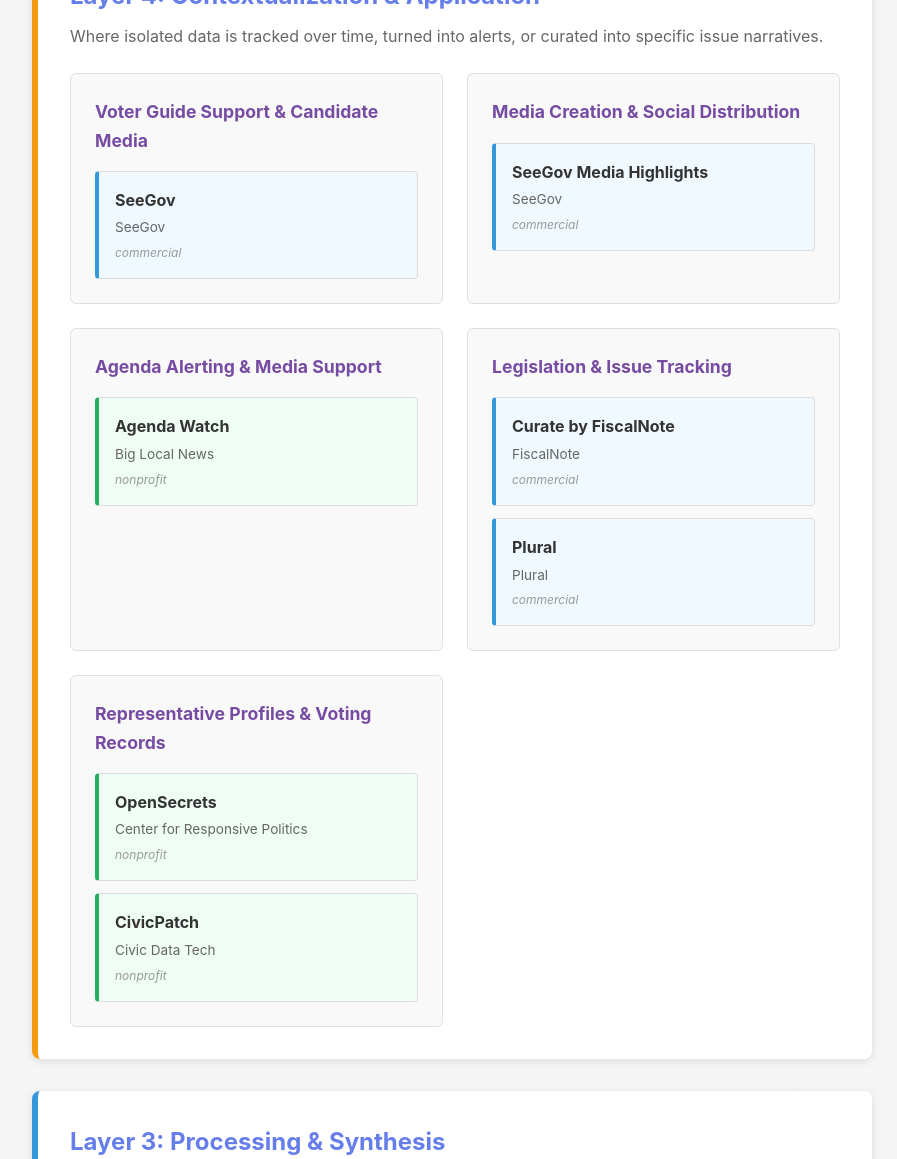
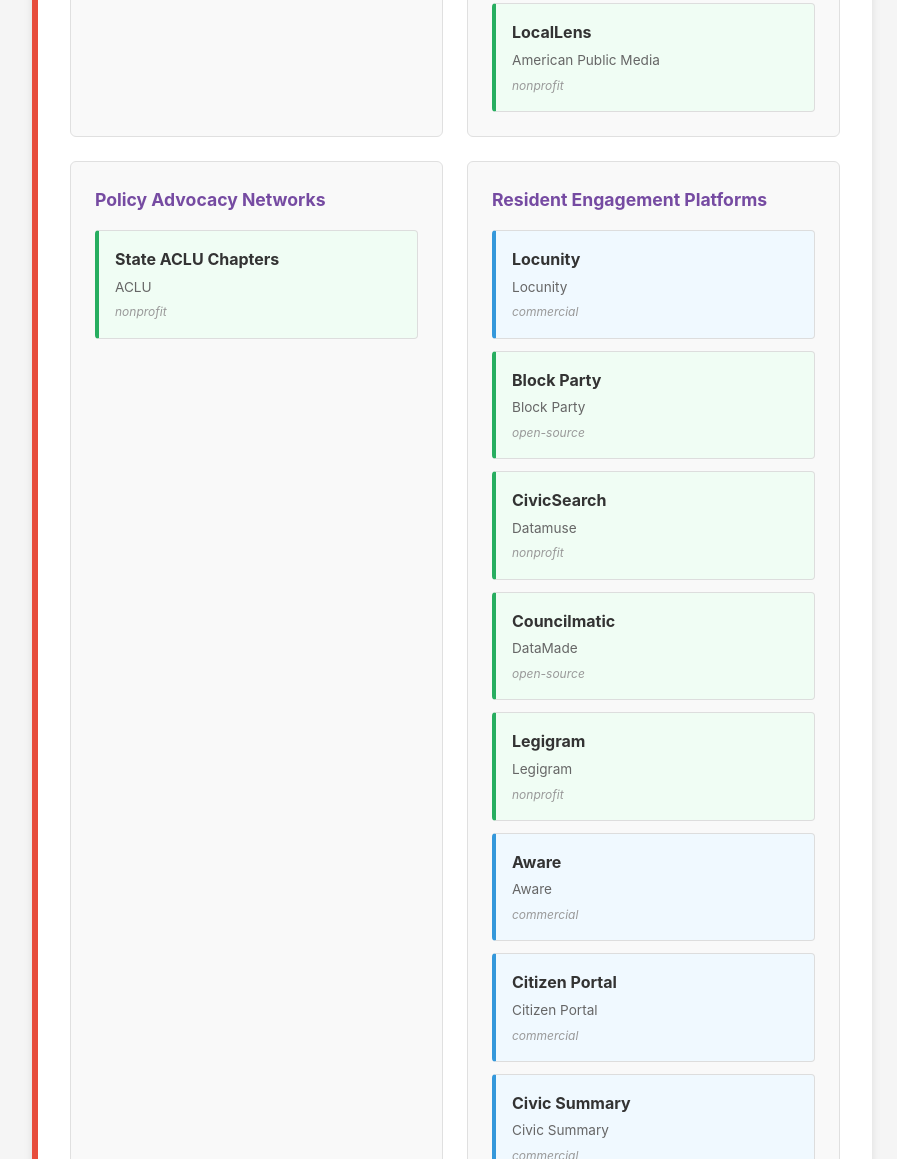
Before and after one commit to civicdatatech/local_democratic_information_infrastructure_stack, a plain HTML site: page docs/index.html in a window 1280 px wide. Shown: the part 1641-2800 px from the top of the page, without its empty margins (344-1241 px from the left). Drawn offline with nearby package versions, Linux system fonts and the light colour scheme.

Commit message:
Expand the democratic information stack

```diff
--- a/docs/app.js
+++ b/docs/app.js
@@ -11,12 +11,14 @@
   const stats = {
     total: items.length,
     nonprofit: items.filter(i => i.type === 'nonprofit').length,
-    commercial: items.filter(i => i.type === 'commercial').length
+    commercial: items.filter(i => i.type === 'commercial').length,
+    openSource: items.filter(i => i.type === 'open-source').length
   };
 
   document.getElementById('total-projects').textContent = stats.total;
   document.getElementById('total-nonprofit').textContent = stats.nonprofit;
   document.getElementById('total-commercial').textContent = stats.commercial;
+  document.getElementById('total-open-source').textContent = stats.openSource;
 }
 
 function applyFilters() {
--- a/docs/data.json
+++ b/docs/data.json
@@ -36,6 +36,42 @@
               "organization": "City Bureau",
               "type": "nonprofit",
               "url": "https://www.documenters.org"
+            },
+            {
+              "product_name": "Cambridge Artificial Intelligencer",
+              "organization": "Cambridge Artificial Intelligencer",
+              "type": "nonprofit",
+              "url": "https://cai.news"
+            },
+            {
+              "product_name": "Digital Democracy",
+              "organization": "CalMatters",
+              "type": "nonprofit",
+              "url": "https://calmatters.digitaldemocracy.org"
+            },
+            {
+              "product_name": "OpGov News",
+              "organization": "Open Governance",
+              "type": "nonprofit",
+              "url": "https://opgov.news"
+            },
+            {
+              "product_name": "Civic Searchlight",
+              "organization": "Canada's National Observer",
+              "type": "commercial",
+              "url": "https://civicsearchlight.nationalobserver.com"
+            },
+            {
+              "product_name": "Civilio",
+              "organization": "Civilio",
+              "type": "commercial",
+              "url": "https://civilio.ai"
+            },
+            {
+              "product_name": "LocalLens",
+              "organization": "American Public Media",
+              "type": "nonprofit",
+              "url": "https://thelocallens.org"
             }
           ]
         },
@@ -58,6 +94,66 @@
               "organization": "Locunity",
               "type": "commercial",
               "url": "https://www.locunity.com"
+            },
+            {
+              "product_name": "Block Party",
+              "organization": "Block Party",
+              "type": "open-source",
+              "url": "https://blockparty.studio"
+            },
+            {
+              "product_name": "CivicSearch",
+              "organization": "Datamuse",
+              "type": "nonprofit",
+              "url": "https://civicsearch.org"
+            },
+            {
+              "product_name": "Councilmatic",
+              "organization": "DataMade",
+              "type": "open-source",
+              "url": "https://www.councilmatic.org"
+            },
+            {
+              "product_name": "Legigram",
+              "organization": "Legigram",
+              "type": "nonprofit",
+              "url": "https://www.legigram.com"
+            },
+            {
+              "product_name": "Aware",
+              "organization": "Aware",
+              "type": "commercial",
+              "url": "https://www.awarenow.ai"
+            },
+            {
+              "product_name": "Citizen Portal",
+              "organization": "Citizen Portal",
+              "type": "commercial",
+              "url": "https://citizenportal.ai"
+            },
+            {
+              "product_name": "Civic Summary",
+              "organization": "Civic Summary",
+              "type": "commercial",
+              "url": "https://weho.civicsummary.ai"
+            },
+            {
+              "product_name": "Hamlet GovCenter",
+              "organization": "Hamlet",
+              "type": "commercial",
+              "url": "https://gov.myhamlet.com"
+            },
+            {
+              "product_name": "HeyRecap",
+              "organization": "HeyRecap",
+              "type": "commercial",
+              "url": "https://www.heyrecap.com"
+            },
+            {
+              "product_name": "Local Minutes",
+              "organization": "Local Minutes",
+              "type": "commercial",
+              "url": "https://www.localminutes.org"
             }
           ]
         }
@@ -88,6 +184,24 @@
               "organization": "SeeGov",
               "type": "commercial",
               "url": "https://seegov.org"
+            },
+            {
+              "product_name": "Cambridge Artificial Intelligencer Newsroom Tools",
+              "organization": "Cambridge Artificial Intelligencer",
+              "type": "nonprofit",
+              "url": "https://cai.news"
+            },
+            {
+              "product_name": "Citizen Portal AI Articles",
+              "organization": "Citizen Portal",
+              "type": "commercial",
+              "url": "https://citizenportal.ai"
+            },
+            {
+              "product_name": "Locunity Content Generation",
+              "organization": "Locunity",
+              "type": "commercial",
+              "url": "https://www.locunity.com"
             }
           ]
         },
@@ -99,6 +213,54 @@
               "organization": "Big Local News",
               "type": "nonprofit",
               "url": "https://agendawatch.org"
+            },
+            {
+              "product_name": "Block Party Meeting Updates",
+              "organization": "Block Party",
+              "type": "open-source",
+              "url": "https://blockparty.studio"
+            },
+            {
+              "product_name": "CivicSearch Alerts",
+              "organization": "Datamuse",
+              "type": "nonprofit",
+              "url": "https://civicsearch.org"
+            },
+            {
+              "product_name": "Aware Meeting Notifications",
+              "organization": "Aware",
+              "type": "commercial",
+              "url": "https://www.awarenow.ai"
+            },
+            {
+              "product_name": "Civic Summary Agenda Alerts",
+              "organization": "Civic Summary",
+              "type": "commercial",
+              "url": "https://weho.civicsummary.ai"
+            },
+            {
+              "product_name": "Civilio Topic Alerts",
+              "organization": "Civilio",
+              "type": "commercial",
+              "url": "https://civilio.ai"
+            },
+            {
+              "product_name": "GovSpend Meeting Intelligence Alerts",
+              "organization": "GovSpend",
+              "type": "commercial",
+              "url": "https://govspend.com/meeting-intelligence"
+            },
+            {
+              "product_name": "LocalLens Meeting Monitoring",
+              "organization": "American Public Media",
+              "type": "nonprofit",
+              "url": "https://thelocallens.org"
+            },
+            {
+              "product_name": "TelVue Connect & CloudCast",
+              "organization": "TelVue",
+              "type": "commercial",
+              "url": "https://telvue.com/connect-v3-3-ai-agendas-site-wide-captions-chapters-search"
             }
           ]
         },
@@ -116,6 +278,36 @@
               "organization": "Plural",
               "type": "commercial",
               "url": "https://plural.vote"
+            },
+            {
+              "product_name": "Councilmatic",
+              "organization": "DataMade",
+              "type": "open-source",
+              "url": "https://www.councilmatic.org"
+            },
+            {
+              "product_name": "Digital Democracy",
+              "organization": "CalMatters",
+              "type": "nonprofit",
+              "url": "https://calmatters.digitaldemocracy.org"
+            },
+            {
+              "product_name": "Legigram",
+              "organization": "Legigram",
+              "type": "nonprofit",
+              "url": "https://www.legigram.com"
+            },
+            {
+              "product_name": "Civic Searchlight",
+              "organization": "Canada's National Observer",
+              "type": "commercial",
+              "url": "https://civicsearchlight.nationalobserver.com"
+            },
+            {
+              "product_name": "CoverGov",
+              "organization": "CoverGov",
+              "type": "commercial",
+              "url": "https://www.covergov.com"
             }
           ]
         },
@@ -133,6 +325,30 @@
               "organization": "Civic Data Tech",
               "type": "nonprofit",
               "url": "https://www.civicpatch.org"
+            },
+            {
+              "product_name": "Councilmatic Representative Profiles",
+              "organization": "DataMade",
+              "type": "open-source",
+              "url": "https://www.councilmatic.org"
+            },
+            {
+              "product_name": "Digital Democracy Legislator Profiles",
+              "organization": "CalMatters",
+              "type": "nonprofit",
+              "url": "https://calmatters.digitaldemocracy.org"
+            },
+            {
+              "product_name": "Locunity Civic Map",
+              "organization": "Locunity",
+              "type": "commercial",
+              "url": "https://www.locunity.com"
+            },
+            {
+              "product_name": "Civic Summary Voting History",
+              "organization": "Civic Summary",
+              "type": "commercial",
+              "url": "https://weho.civicsummary.ai"
             }
           ]
         }
@@ -152,6 +368,126 @@
               "organization": "SeeGov",
               "type": "commercial",
               "url": "https://seegov.org"
+            },
+            {
+              "product_name": "Block Party Meeting Synopses",
+              "organization": "Block Party",
+              "type": "open-source",
+              "url": "https://blockparty.studio"
+            },
+            {
+              "product_name": "Cambridge Artificial Intelligencer Meeting Analysis",
+              "organization": "Cambridge Artificial Intelligencer",
+              "type": "nonprofit",
+              "url": "https://cai.news"
+            },
+            {
+              "product_name": "CivicSearch Meeting Transcripts",
+              "organization": "Datamuse",
+              "type": "nonprofit",
+              "url": "https://civicsearch.org"
+            },
+            {
+              "product_name": "Digital Democracy Hearing Transcripts",
+              "organization": "CalMatters",
+              "type": "nonprofit",
+              "url": "https://calmatters.digitaldemocracy.org"
+            },
+            {
+              "product_name": "OpGov Meeting Reporting",
+              "organization": "Open Governance",
+              "type": "nonprofit",
+              "url": "https://opgov.news"
+            },
+            {
+              "product_name": "Aware Meeting Summaries",
+              "organization": "Aware",
+              "type": "commercial",
+              "url": "https://www.awarenow.ai"
+            },
+            {
+              "product_name": "Civic Searchlight Transcripts",
+              "organization": "Canada's National Observer",
+              "type": "commercial",
+              "url": "https://civicsearchlight.nationalobserver.com"
+            },
+            {
+              "product_name": "Citizen Portal Meeting Summaries",
+              "organization": "Citizen Portal",
+              "type": "commercial",
+              "url": "https://citizenportal.ai"
+            },
+            {
+              "product_name": "Civic Summary Agenda Summaries",
+              "organization": "Civic Summary",
+              "type": "commercial",
+              "url": "https://weho.civicsummary.ai"
+            },
+            {
+              "product_name": "Civilio Meeting Intelligence",
+              "organization": "Civilio",
+              "type": "commercial",
+              "url": "https://civilio.ai"
+            },
+            {
+              "product_name": "CoverGov Meeting Transcripts",
+              "organization": "CoverGov",
+              "type": "commercial",
+              "url": "https://www.covergov.com"
+            },
+            {
+              "product_name": "GovSpend Meeting Intelligence",
+              "organization": "GovSpend",
+              "type": "commercial",
+              "url": "https://govspend.com/meeting-intelligence"
+            },
+            {
+              "product_name": "Granicus Transcription & Spoken Word Search",
+              "organization": "Granicus",
+              "type": "commercial",
+              "url": "https://granicus.com/operations-cloud"
+            },
+            {
+              "product_name": "CivicPlus Media Transcription & Search",
+              "organization": "CivicPlus",
+              "type": "commercial",
+              "url": "https://www.civicplus.com/tools/civicplus-media"
+            },
+            {
+              "product_name": "Hamlet GovCenter Meeting Summaries",
+              "organization": "Hamlet",
+              "type": "commercial",
+              "url": "https://gov.myhamlet.com"
+            },
+            {
+              "product_name": "HeyRecap Meeting Summaries",
+              "organization": "HeyRecap",
+              "type": "commercial",
+              "url": "https://www.heyrecap.com"
+            },
+            {
+              "product_name": "LocalLens Meeting Analysis",
+              "organization": "American Public Media",
+              "type": "nonprofit",
+              "url": "https://thelocallens.org"
+            },
+            {
+              "product_name": "Local Minutes Meeting Summaries",
+              "organization": "Local Minutes",
+              "type": "commercial",
+              "url": "https://www.localminutes.org"
+            },
+            {
+              "product_name": "Locunity Meeting Reports",
+              "organization": "Locunity",
+              "type": "commercial",
+              "url": "https://www.locunity.com"
+            },
+            {
+              "product_name": "TelVue AI Agendas & Metadata",
+              "organization": "TelVue",
+              "type": "commercial",
+              "url": "https://telvue.com/connect-v3-3-ai-agendas-site-wide-captions-chapters-search"
             }
           ]
         },
@@ -163,6 +499,12 @@
               "organization": "SeeGov",
               "type": "commercial",
               "url": "https://seegov.org"
+            },
+            {
+              "product_name": "Digital Democracy Vote Tracking",
+              "organization": "CalMatters",
+              "type": "nonprofit",
+              "url": "https://calmatters.digitaldemocracy.org"
             }
           ]
         },
@@ -174,6 +516,24 @@
               "organization": "Open States",
               "type": "nonprofit",
               "url": "https://openstates.org"
+            },
+            {
+              "product_name": "CivicBand Meeting Data",
+              "organization": "Raft Foundation",
+              "type": "nonprofit",
+              "url": "https://civic.band"
+            },
+            {
+              "product_name": "Councilmatic Open Civic Data",
+              "organization": "DataMade",
+              "type": "open-source",
+              "url": "https://www.councilmatic.org"
+            },
+            {
+              "product_name": "Legigram Legistar Data",
+              "organization": "Legigram",
+              "type": "nonprofit",
+              "url": "https://www.legigram.com"
             }
           ]
         }
@@ -193,6 +553,66 @@
               "organization": "SeeGov",
               "type": "commercial",
               "url": "https://seegov.org"
+            },
+            {
+              "product_name": "Aware Capture",
+              "organization": "Aware",
+              "type": "commercial",
+              "url": "https://www.awarenow.ai"
+            },
+            {
+              "product_name": "CivicSearch Transcript Collection",
+              "organization": "Datamuse",
+              "type": "nonprofit",
+              "url": "https://civicsearch.org"
+            },
+            {
+              "product_name": "Digital Democracy Public Hearing Collection",
+              "organization": "CalMatters",
+              "type": "nonprofit",
+              "url": "https://calmatters.digitaldemocracy.org"
+            },
+            {
+              "product_name": "Civic Searchlight Meeting Collection",
+              "organization": "Canada's National Observer",
+              "type": "commercial",
+              "url": "https://civicsearchlight.nationalobserver.com"
+            },
+            {
+              "product_name": "Citizen Portal Meeting Collection",
+              "organization": "Citizen Portal",
+              "type": "commercial",
+              "url": "https://citizenportal.ai"
+            },
+            {
+              "product_name": "Civilio Meeting Collection",
+              "organization": "Civilio",
+              "type": "commercial",
+              "url": "https://civilio.ai"
+            },
+            {
+              "product_name": "CoverGov Meeting Collection",
+              "organization": "CoverGov",
+              "type": "commercial",
+              "url": "https://www.covergov.com"
+            },
+            {
+              "product_name": "GovSpend Meeting Intelligence Collection",
+              "organization": "GovSpend",
+              "type": "commercial",
+              "url": "https://govspend.com/meeting-intelligence"
+            },
+            {
+              "product_name": "LocalLens Meeting Monitoring",
+              "organization": "American Public Media",
+              "type": "nonprofit",
+              "url": "https://thelocallens.org"
+            },
+            {
+              "product_name": "Locunity Meeting Monitoring",
+              "organization": "Locunity",
+              "type": "commercial",
+              "url": "https://www.locunity.com"
             }
           ]
         },
@@ -215,6 +635,54 @@
               "organization": "Big Local News",
               "type": "nonprofit",
               "url": "https://agendawatch.org"
+            },
+            {
+              "product_name": "Civic Scraper",
+              "organization": "Big Local News",
+              "type": "open-source",
+              "url": "https://civic-scraper.readthedocs.io"
+            },
+            {
+              "product_name": "CivicBand Document Collection",
+              "organization": "Raft Foundation",
+              "type": "nonprofit",
+              "url": "https://civic.band"
+            },
+            {
+              "product_name": "Councilmatic Data Import",
+              "organization": "DataMade",
+              "type": "open-source",
+              "url": "https://www.councilmatic.org"
+            },
+            {
+              "product_name": "Legigram Agenda Import",
+              "organization": "Legigram",
+              "type": "nonprofit",
+              "url": "https://www.legigram.com"
+            },
+            {
+              "product_name": "Civic Summary Agenda Collection",
+              "organization": "Civic Summary",
+              "type": "commercial",
+              "url": "https://weho.civicsummary.ai"
+            },
+            {
+              "product_name": "CoverGov Agenda Monitoring",
+              "organization": "CoverGov",
+              "type": "commercial",
+              "url": "https://www.covergov.com"
+            },
+            {
+              "product_name": "GovSpend Meeting Document Collection",
+              "organization": "GovSpend",
+              "type": "commercial",
+              "url": "https://govspend.com/meeting-intelligence"
+            },
+            {
+              "product_name": "Locunity Agenda Monitoring",
+              "organization": "Locunity",
+              "type": "commercial",
+              "url": "https://www.locunity.com"
             }
           ]
         }
@@ -274,6 +742,24 @@
               "organization": "Municipal Government",
               "type": "nonprofit",
               "url": "#"
+            },
+            {
+              "product_name": "CivicPlus Media",
+              "organization": "CivicPlus",
+              "type": "commercial",
+              "url": "https://www.civicplus.com/tools/civicplus-media"
+            },
+            {
+              "product_name": "Granicus govMeetings Video",
+              "organization": "Granicus",
+              "type": "commercial",
+              "url": "https://granicus.com/solution/agenda-meeting-management"
+            },
+            {
+              "product_name": "TelVue Connect & CloudCast",
+              "organization": "TelVue",
+              "type": "commercial",
+              "url": "https://telvue.com"
             }
           ]
         }
--- a/docs/style.css
+++ b/docs/style.css
@@ -108,6 +108,10 @@
 
 .stat-value.commercial {
   color: #3498db;
+}
+
+.stat-value.open-source {
+  color: #f39c12;
 }
 
 
```
Also changed, not shown: docs/index.html (+8 -0 lines).
